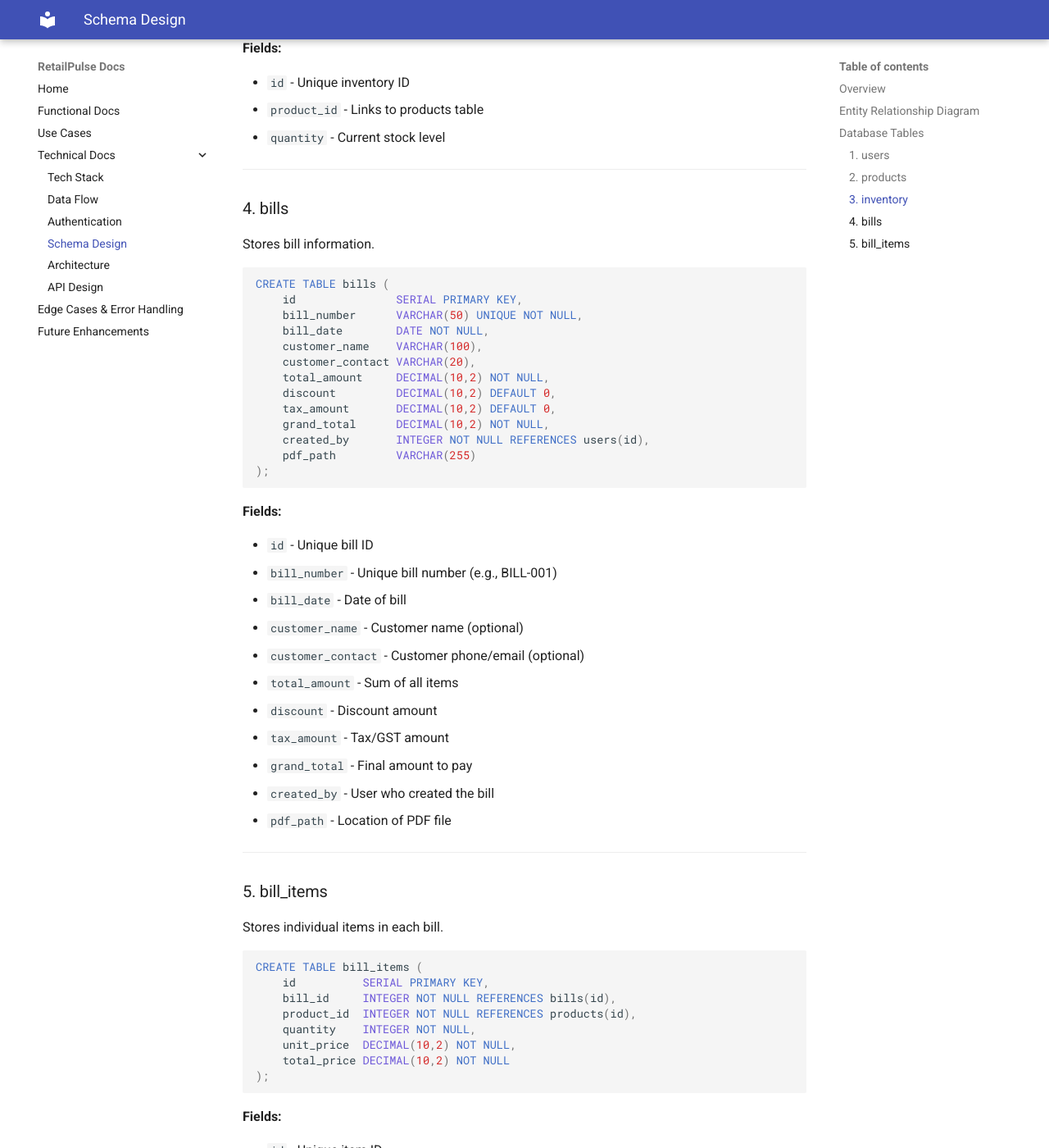
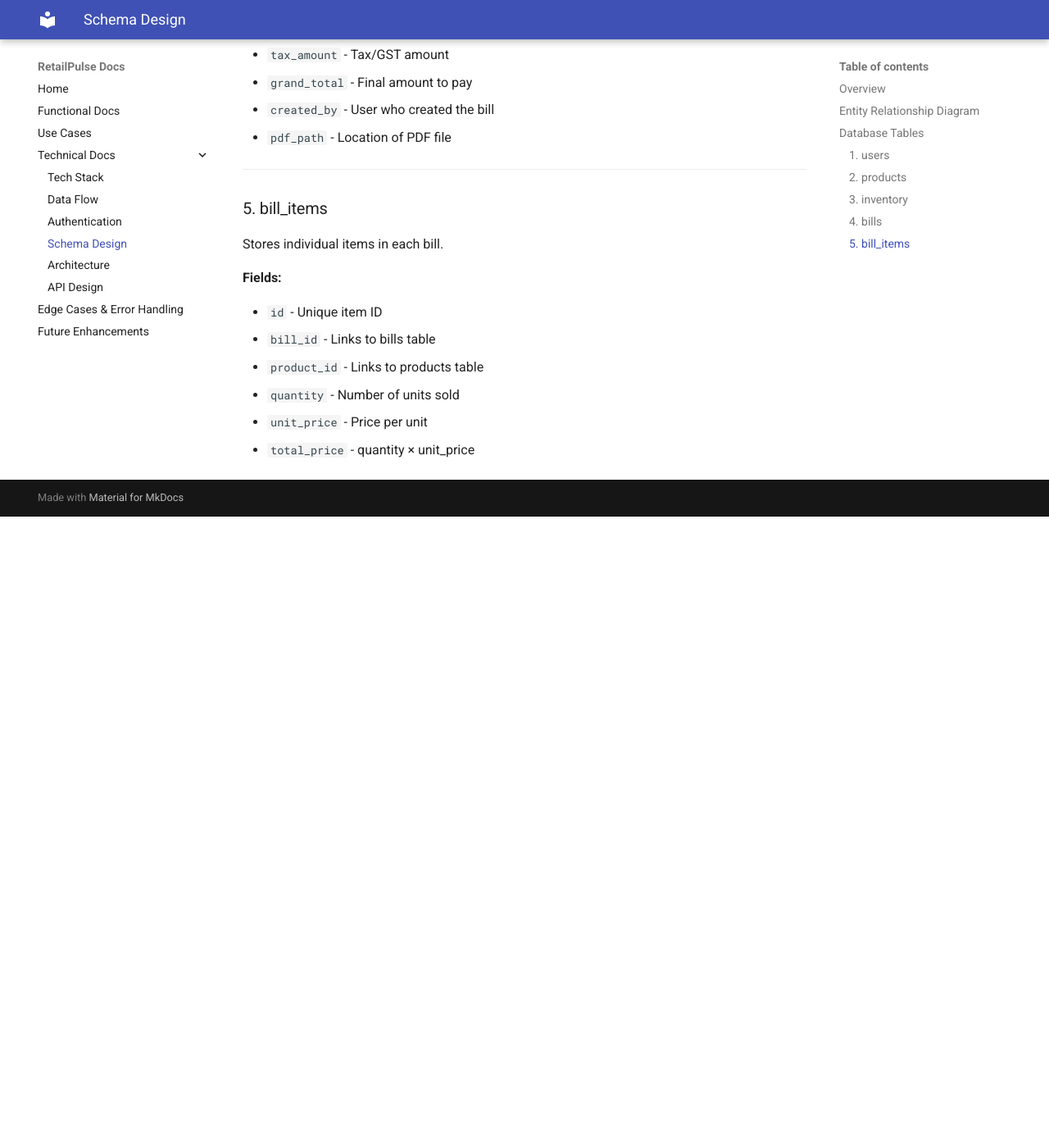
Before and after one commit to rohitagarwal-gkmit/retailpulse-docs, an MkDocs documentation site: the page built from docs/technical/schema_design.md, in a window 1280 px wide and 1400 px high, scrolled down 3268 px. Shown: the whole window at 82% size. Built offline with MkDocs 1.6.1 and Material for MkDocs 9.7.7, drawn with Linux system fonts in a browser that asks for light colours; after the commit the page ends 3898 px from its top, so only the background shows below that; some of the changed text lies outside the part shown.

Commit message:
[refactor]: Remove SQL table creation

````diff
--- a/docs/technical/schema_design.md
+++ b/docs/technical/schema_design.md
@@ -72,17 +72,6 @@ erDiagram
 ### 1. users
 Stores user login information.
 
-```sql
-CREATE TABLE users (
-    id            SERIAL PRIMARY KEY,
-    username      VARCHAR(50) UNIQUE NOT NULL,
-    password_hash VARCHAR(255) NOT NULL,
-    role          VARCHAR(20) NOT NULL,
-    full_name     VARCHAR(100),
-    is_active     BOOLEAN DEFAULT TRUE
-);
-```
-
 **Fields:**
 
 - `id` - Unique user ID
@@ -96,19 +85,6 @@ CREATE TABLE users (
 
 ### 2. products
 Stores all product information.
-
-```sql
-CREATE TABLE products (
-    id            SERIAL PRIMARY KEY,
-    name          VARCHAR(200) UNIQUE NOT NULL,
-    category      VARCHAR(100),
-    manufacturer  VARCHAR(100),
-    description   TEXT,
-    cost_price    DECIMAL(10,2) NOT NULL,
-    selling_price DECIMAL(10,2) NOT NULL,
-    is_active     BOOLEAN DEFAULT TRUE
-);
-```
 
 **Fields:**
 
@@ -126,14 +102,6 @@ CREATE TABLE products (
 ### 3. inventory
 Tracks stock quantity for each product.
 
-```sql
-CREATE TABLE inventory (
-    id         SERIAL PRIMARY KEY,
-    product_id INTEGER NOT NULL REFERENCES products(id),
-    quantity   INTEGER DEFAULT 0
-);
-```
-
 **Fields:**
 
 - `id` - Unique inventory ID
@@ -144,22 +112,6 @@ CREATE TABLE inventory (
 
 ### 4. bills
 Stores bill information.
-
-```sql
-CREATE TABLE bills (
-    id               SERIAL PRIMARY KEY,
-    bill_number      VARCHAR(50) UNIQUE NOT NULL,
-    bill_date        DATE NOT NULL,
-    customer_name    VARCHAR(100),
-    customer_contact VARCHAR(20),
-    total_amount     DECIMAL(10,2) NOT NULL,
-    discount         DECIMAL(10,2) DEFAULT 0,
-    tax_amount       DECIMAL(10,2) DEFAULT 0,
-    grand_total      DECIMAL(10,2) NOT NULL,
-    created_by       INTEGER NOT NULL REFERENCES users(id),
-    pdf_path         VARCHAR(255)
-);
-```
 
 **Fields:**
 
@@ -180,17 +132,6 @@ CREATE TABLE bills (
 ### 5. bill_items
 Stores individual items in each bill.
 
-```sql
-CREATE TABLE bill_items (
-    id          SERIAL PRIMARY KEY,
-    bill_id     INTEGER NOT NULL REFERENCES bills(id),
-    product_id  INTEGER NOT NULL REFERENCES products(id),
-    quantity    INTEGER NOT NULL,
-    unit_price  DECIMAL(10,2) NOT NULL,
-    total_price DECIMAL(10,2) NOT NULL
-);
-```
-
 **Fields:**
 
 - `id` - Unique item ID
````
